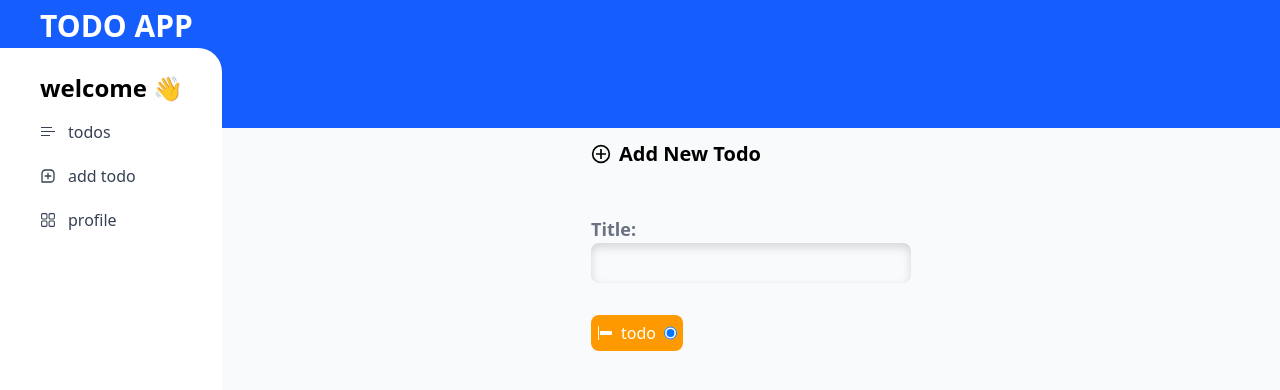
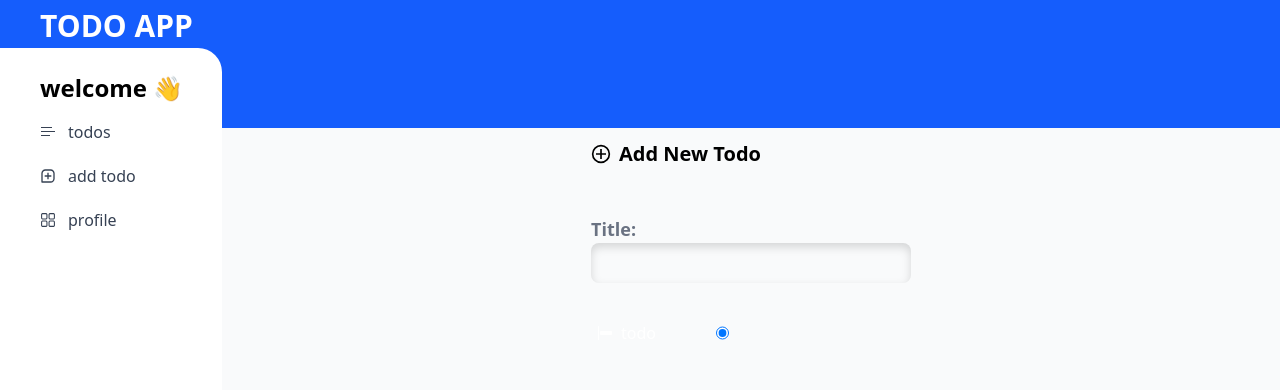
Before and after one commit to shahryar78f/todo-app, a Next.js app: page /add-todo in a window 1280 px wide. Shown: the top 390 px of the page. Built offline with nearby package versions, Linux system fonts and the light colour scheme.

Commit message:
Enhance RadioButton component by adding className prop for customizable styling and updating checked logic to match the value prop, improving flexibility and functionality.

```diff
--- a/src/components/element/RadioButton.tsx
+++ b/src/components/element/RadioButton.tsx
@@ -6,11 +6,12 @@ interface RadioButtonProps {
   value: string;
   title: string;
   children?: ReactNode;
+  className?: string;
 }
 
-function RadioButton({ status, setStatus, value, title, children }: RadioButtonProps) {
+function RadioButton({ status, setStatus, value, title, children, className }: RadioButtonProps) {
   return (
-    <div className='flex gap-2 w-fit p-1.5 text-white  bg-amber-500 text-base font-medium rounded-[8px]'>
+    <div className={`flex gap-2 w-36 justify-between p-1.5 text-white text-base font-medium rounded-[8px] ${className ?? ''}`.trim()}>
       <label htmlFor={value} className='flex items-center gap-2'>
         {children}
         {title}
@@ -20,7 +21,7 @@ function RadioButton({ status, setStatus, value, title, children }: RadioButtonP
         id={value}
         value={value}
         onChange={e => setStatus(e.target.value)}
-        checked={status === 'todo'}
+        checked={status === value}
       />
     </div>
   );
```
